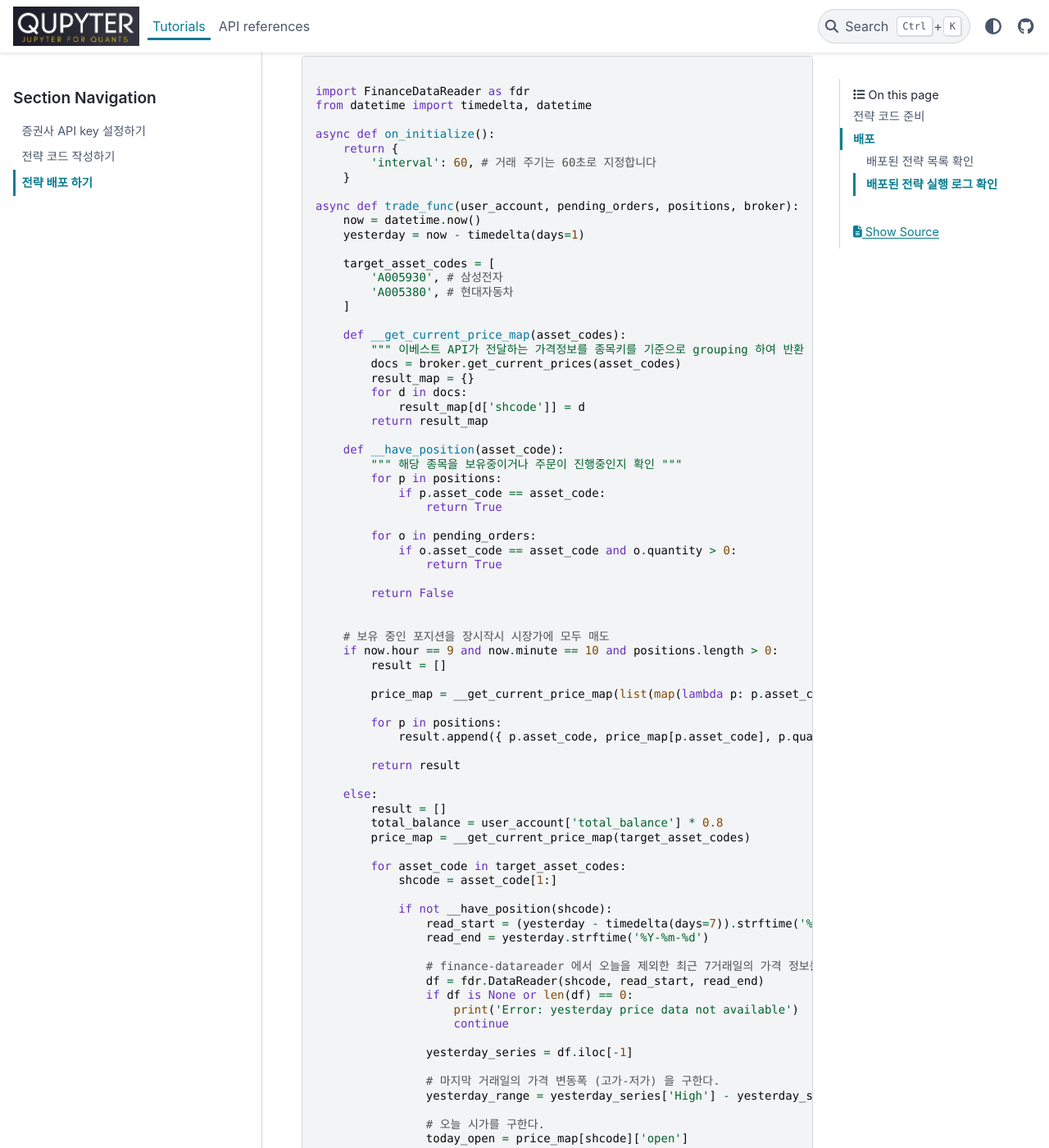
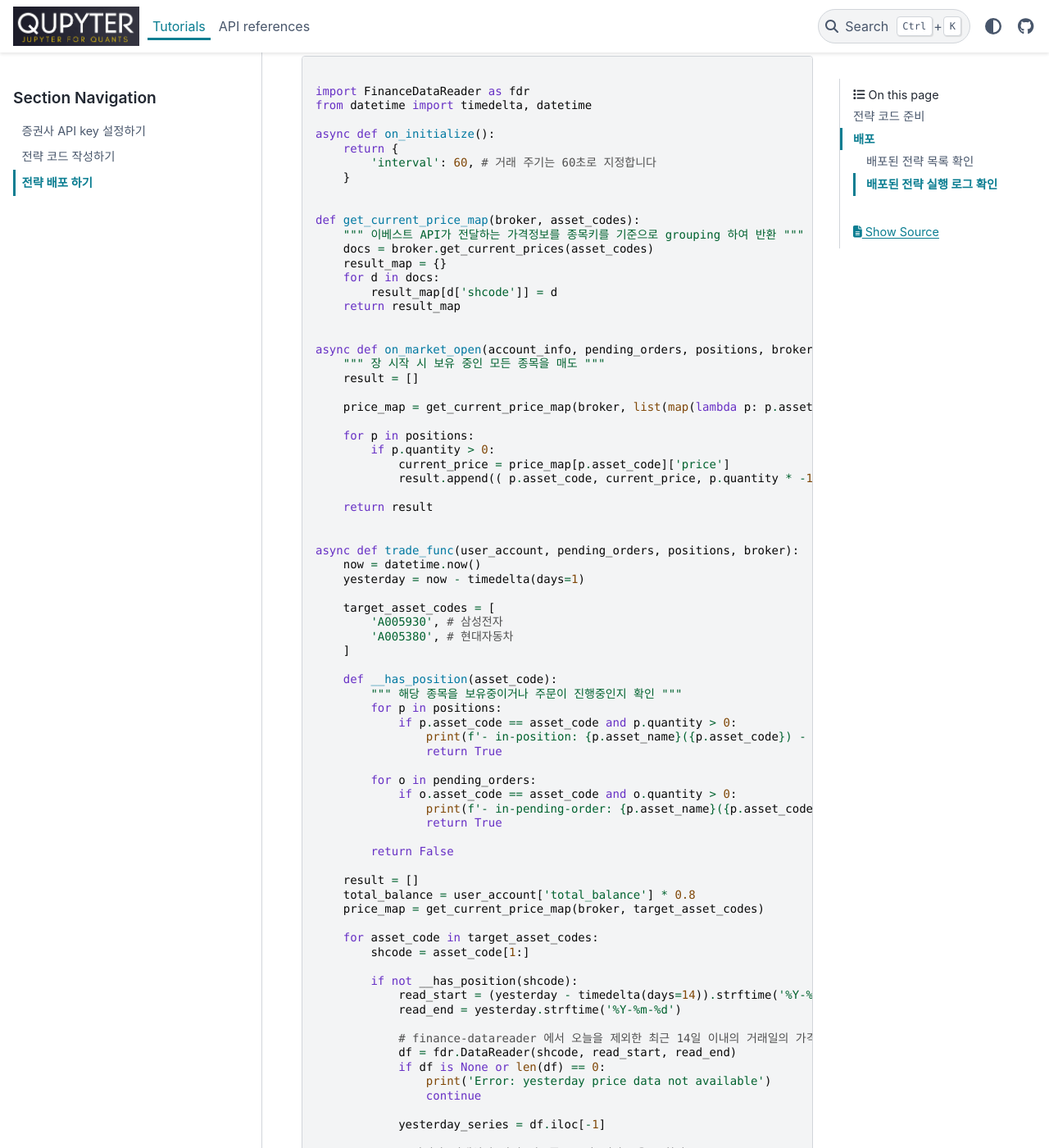
Before and after one commit to qrstai/qupyter, a Sphinx documentation site: the page built from docs/source/tutorials/deploy.md, in a window 1280 px wide and 1400 px high, scrolled down 411 px. Shown: the whole window at 82% size. Built offline with Sphinx 7.4.7 and the PyData theme 0.15.4, drawn with Linux system fonts in a browser that asks for light colours; some of the changed text lies outside the part shown.

Commit message:
docs: 예제 코드 수정

````diff
--- a/docs/source/tutorials/deploy.md
+++ b/docs/source/tutorials/deploy.md
@@ -18,6 +18,30 @@ async def on_initialize():
         'interval': 60, # 거래 주기는 60초로 지정합니다
     }
 
+
+def get_current_price_map(broker, asset_codes):
+    """ 이베스트 API가 전달하는 가격정보를 종목키를 기준으로 grouping 하여 반환 """
+    docs = broker.get_current_prices(asset_codes)
+    result_map = {}
+    for d in docs:
+        result_map[d['shcode']] = d
+    return result_map
+
+
+async def on_market_open(account_info, pending_orders, positions, broker):
+    """ 장 시작 시 보유 중인 모든 종목을 매도 """
+    result = []
+
+    price_map = get_current_price_map(broker, list(map(lambda p: p.asset_code, positions)))
+
+    for p in positions:
+        if p.quantity > 0:
+            current_price = price_map[p.asset_code]['price']
+            result.append(( p.asset_code, current_price, p.quantity * -1 ))
+
+    return result
+
+
 async def trade_func(user_account, pending_orders, positions, broker):
     now = datetime.now()
     yesterday = now - timedelta(days=1)
@@ -27,90 +51,74 @@ async def trade_func(user_account, pending_orders, positions, broker):
         'A005380', # 현대자동차
     ]
 
-    def __get_current_price_map(asset_codes):
-        """ 이베스트 API가 전달하는 가격정보를 종목키를 기준으로 grouping 하여 반환 """
-        docs = broker.get_current_prices(asset_codes)
-        result_map = {}
-        for d in docs:
-            result_map[d['shcode']] = d
-        return result_map
-
-    def __have_position(asset_code):
+    def __has_position(asset_code):
         """ 해당 종목을 보유중이거나 주문이 진행중인지 확인 """
         for p in positions:
-            if p.asset_code == asset_code:
+            if p.asset_code == asset_code and p.quantity > 0:
+                print(f'- in-position: {p.asset_name}({p.asset_code}) - {p.quantity}')
                 return True
 
         for o in pending_orders:
             if o.asset_code == asset_code and o.quantity > 0:
+                print(f'- in-pending-order: {p.asset_name}({p.asset_code}) - {p.quantity}')
                 return True
 
         return False
 
+    result = []
+    total_balance = user_account['total_balance'] * 0.8
+    price_map = get_current_price_map(broker, target_asset_codes)
 
-    # 보유 중인 포지션을 장시작시 시장가에 모두 매도
-    if now.hour == 9 and now.minute == 10 and positions.length > 0:
-        result = []
+    for asset_code in target_asset_codes:
+        shcode = asset_code[1:]
 
-        price_map = __get_current_price_map(list(map(lambda p: p.asset_code, positions)))
+        if not __has_position(shcode):
+            read_start = (yesterday - timedelta(days=14)).strftime('%Y-%m-%d')
+            read_end = yesterday.strftime('%Y-%m-%d')
 
-        for p in positions:
-            result.append({ p.asset_code, price_map[p.asset_code], p.quantity * -1 })
+            # finance-datareader 에서 오늘을 제외한 최근 14일 이내의 거래일의 가격 정보를 가져온다.
+            df = fdr.DataReader(shcode, read_start, read_end)
+            if df is None or len(df) == 0:
+                print('Error: yesterday price data not available')
+                continue
 
-        return result
+            yesterday_series = df.iloc[-1]
 
-    else:
-        result = []
-        total_balance = user_account['total_balance'] * 0.8
-        price_map = __get_current_price_map(target_asset_codes)
+            # 마지막 거래일의 가격 변동폭 (고가-저가) 을 구한다.
+            yesterday_range = yesterday_series['High'] - yesterday_series['Low']
 
-        for asset_code in target_asset_codes:
-            shcode = asset_code[1:]
+            # 오늘 시가를 구한다.
+            today_open = price_map[shcode]['open']
 
-            if not __have_position(shcode):
-                read_start = (yesterday - timedelta(days=7)).strftime('%Y-%m-%d')
-                read_end = yesterday.strftime('%Y-%m-%d')
+            # 진입 조건 강도 조절을 위한 상수
+            k = 0.5
 
-                # finance-datareader 에서 오늘을 제외한 최근 7거래일의 가격 정보를 가져온다.
-                df = fdr.DataReader(shcode, read_start, read_end)
-                if df is None or len(df) == 0:
-                    print('Error: yesterday price data not available')
-                    continue
+            # 목표가격 = 오늘 시가 + 어제의 변동폭 * 상수
+            target_price = today_open + yesterday_range * k
 
-                yesterday_series = df.iloc[-1]
+            # 현재가격
+            current_price = price_map[shcode]['price']
 
-                # 마지막 거래일의 가격 변동폭 (고가-저가) 을 구한다.
-                yesterday_range = yesterday_series['High'] - yesterday_series['Low']
+            print(f"{asset_code} - today_open:{today_open} yesterday_range:{yesterday_range} k:{k}", end="")
+            print(f" target_price:{target_price} current_price:{current_price}")
 
-                # 오늘 시가를 구한다.
-                today_open = price_map[shcode]['open']
+            # 현재 가격이 목표가격에 도달한 경우 진입한다
+            if current_price >= target_price:
+                budget = int(total_balance / len(target_asset_codes))
+                quantity = int(budget / current_price)
 
-                # 진입 조건 강도 조절을 위한 상수
-                k = 0.5
+                if quantity > 0:
+                    result.append((asset_code, current_price, quantity))
+                else:
+                    print(f'{asset_code}: 주문 할 자금이 부족합니다. 가격:{current_price} 예산:{budget}')
 
-                # 목표가격 = 오늘 시가 + 어제의 변동폭 * 상수
-                target_price = today_open + yesterday_range * k
+    for p in positions:
+        if p.quantity > 0:
+            print(f"{p.asset_name}({p.asset_code}) : {p.current_pnl} ({p.current_pnl_pct}%)", end=" ")
+            print(f"현재가={p.current_price} 평단가={p.average_purchase_price} 수수료={p.commission}", end=" ")
+            print(f"세금={p.tax} 신용이자={p.loan_interest}")
 
-                # 현재가격
-                current_price = price_map[shcode]['price']
-
-                print(f"오늘 시작가={today_open} 최근 거래일 변동폭={yesterday_range} k:{k}", end="")
-                print(f"목표가={target_price} 현재가={current_price}")
-
-                # 현재 가격이 목표가격에 도달한 경우 진입한다
-                if current_price >= target_price:
-                    budget = int(total_balance / len(target_asset_codes))
-                    quantity = int(budget / current_price)
-
-                    if quantity > 0:
-                        result.append((asset_code, current_price, quantity))
-
-        for p in positions:
-            print(f"{p.asset_name}({p.asset_code}) : {p.current_pnl} ({p.current_pnl_pct}%) ", end="")
-            print(f"현재가={p.current_price} 평단가={p.average_purchase_price} ", end="")
-            print(f"수수료={p.commission} 세금={p.tax} 신용이자={p.loan_interest}")
-
-        return result
+    return result
 ```
 
 전략코드 실행에 필요한 package를 requirements.txt에 나열합니다
````
